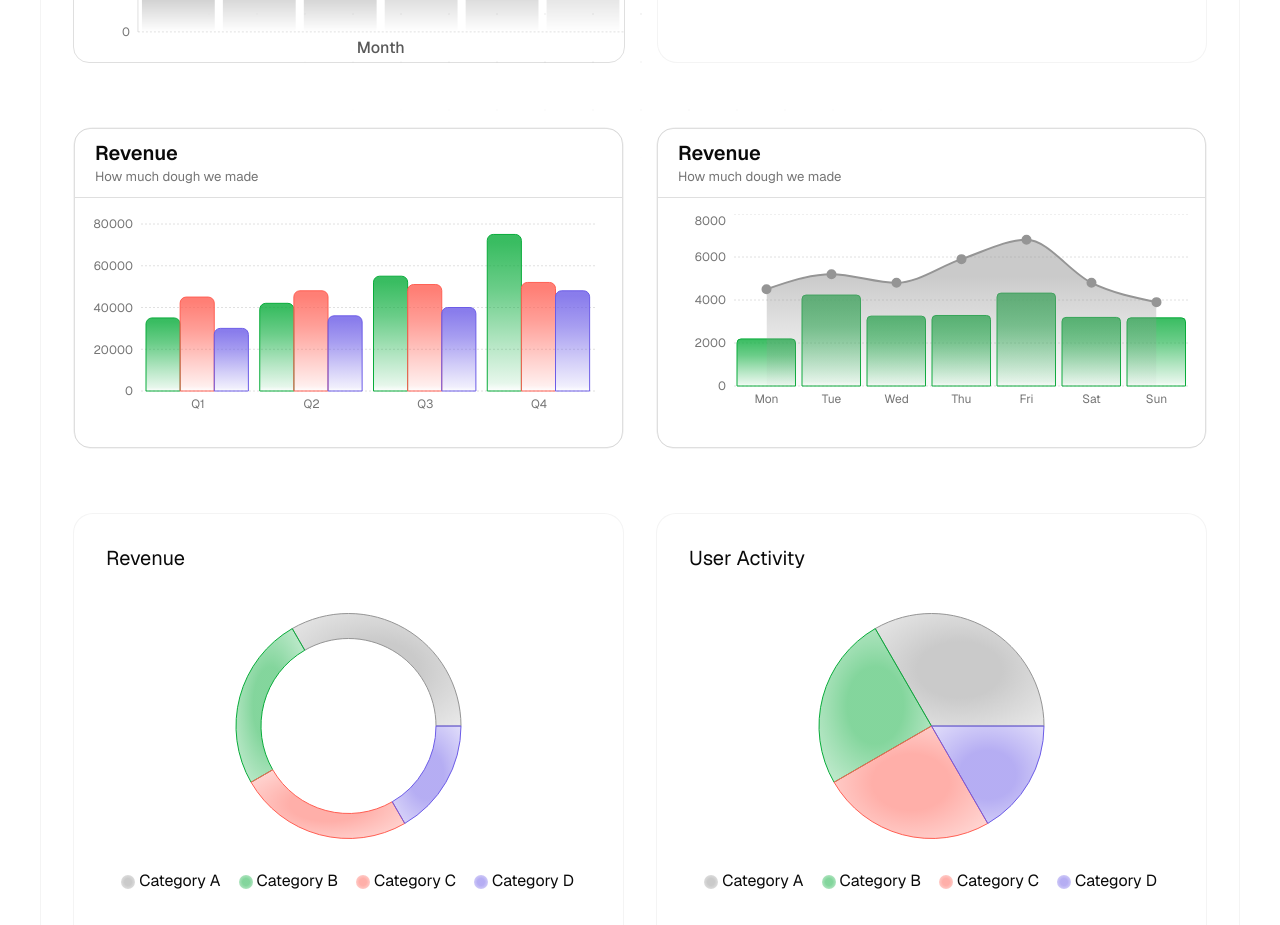
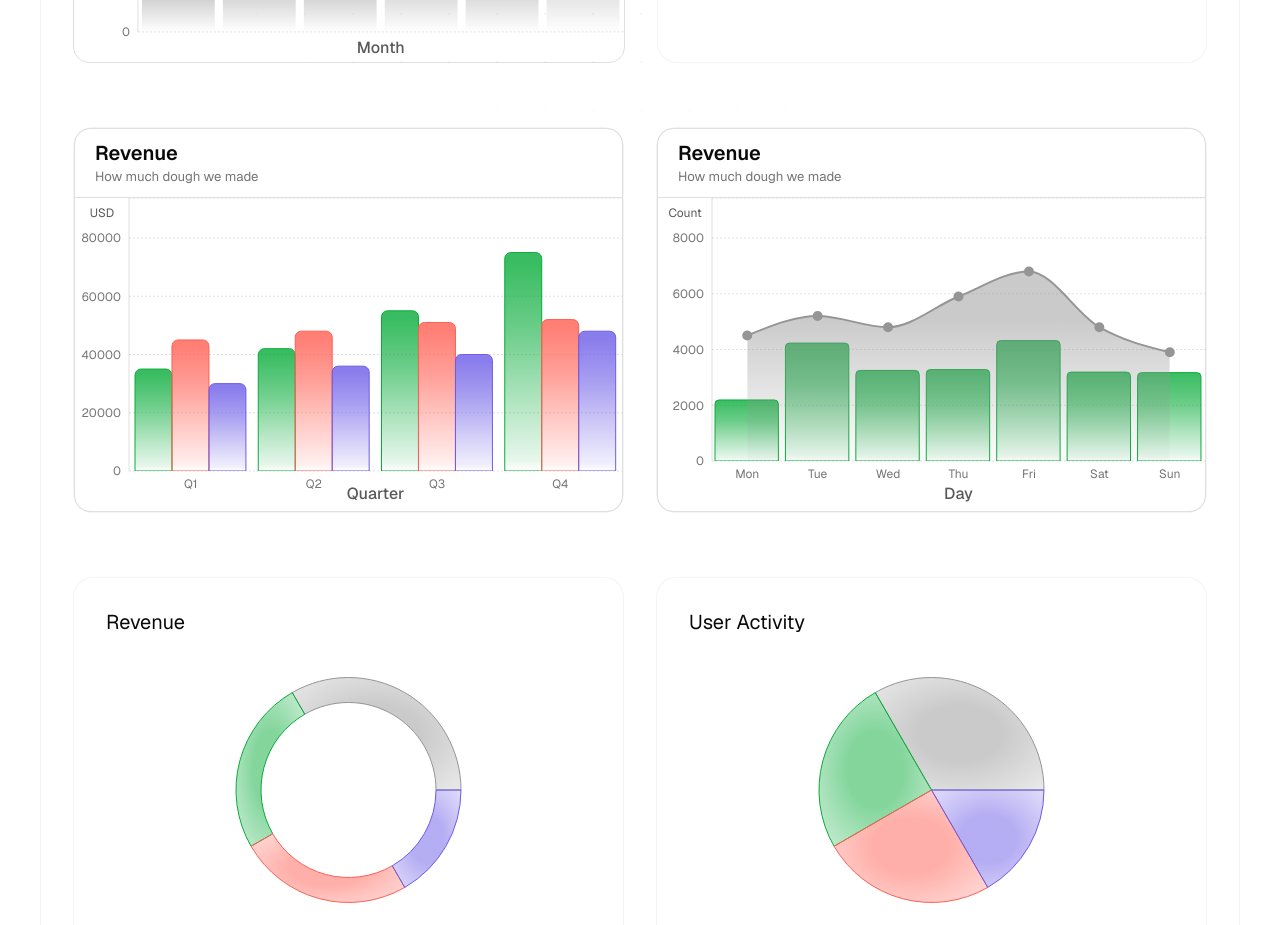
Before and after one commit to once-ui-system/nextjs-starter, a Next.js app: page / in a window 1280 px wide. Shown: the part 6040-6965 px from the top of the page. Built offline with nearby package versions, Linux system fonts and the light colour scheme.

Commit message:
Refactor LineBarGraph and MultiBarGraph for improved styling and layout consistency

```diff
--- a/src/app/page.tsx
+++ b/src/app/page.tsx
@@ -1009,8 +1009,6 @@ export default function Home() {
                   border="neutral-alpha-medium"
                   title="Revenue"
                 description="How much dough we made"
-                  hideAxisTitles
-                    height={20}
                     data={[
                       { name: "Q1", value1: 35000, value2: 45000, value3: 30000 },
                       { name: "Q2", value1: 42000, value2: 48000, value3: 36000 },
@@ -1030,7 +1028,6 @@ export default function Home() {
                   <LineBarGraph
                   title="Revenue"
                 description="How much dough we made"
-                    hideAxisTitles
                     border="neutral-alpha-medium"
                     lineColorVariant="info"
                     showArea={true}
--- a/src/once-ui/modules/data/LineBarGraph.tsx
+++ b/src/once-ui/modules/data/LineBarGraph.tsx
@@ -180,14 +180,13 @@ const LineBarGraph: React.FC<LineBarGraphProps> = ({
 
   return (
     <Flex
-      fill
-      radius="l"
-      border={border}
-      align="center"
-      direction="column"
-      vertical="center"
-      background={background}
-      className={blur ? styles.blur : undefined}
+    direction="column"
+    fillHeight
+    fillWidth
+    height={24}
+    border={border}
+    radius="l"
+    data-viz="categorical"
       {...flexProps}
     >
       {title && (
@@ -207,11 +206,12 @@ const LineBarGraph: React.FC<LineBarGraphProps> = ({
               )}
               </Column>
             )}
-      <Flex padding={title ? "s" : "2"} fill>
+      <Flex fill>
         <ResponsiveContainer width="100%" height="100%">
           <ComposedChart
             data={data}
-            margin={{ left: 10, bottom: 15 }}
+            margin={{ left: 0, bottom: 0, top: 0, right: 0 }}
+            barGap={4}
           >
             <defs>
               {/* Bar gradient */}
@@ -249,43 +249,41 @@ const LineBarGraph: React.FC<LineBarGraphProps> = ({
               dataKey={xAxisKey}
               axisLine={false}
               tickLine={false}
-              tickFormatter = {format => isTimeSeries ? moment(format).format(timeFormat) : format}
-              domain={['auto', 'auto']}
+              height={hideXAxisLabels ? 0 : 50}
               tick={hideXAxisLabels || hideLabels ? false : {
                 fill: "var(--neutral-on-background-weak)",
                 fontSize: 12,
               }}
+
               label={
                 xAxisTitle && !hideXAxisTitle && !hideAxisTitles
-                  ? { value: xAxisTitle,  fontWeight: "500", position: 'bottom', offset: 0, fill: "var(--neutral-on-background-medium)" }
+                  ? { value: xAxisTitle, fontWeight: "500", position: 'bottom', offset: -23, fill: "var(--neutral-on-background-medium)" }
                   : undefined
               }
-              // Make sure to always show the grid even if labels are hidden
-              hide={false}
             />
             <YAxis
+              allowDataOverflow
+              axisLine={{
+                stroke: "var(--neutral-alpha-medium)",
+              }}
+              tickLine={false}
+              padding={{ top: 40 }}
               tick={{
+                fill: "var(--neutral-on-background-weak)",
                 fontSize: 12,
-                fill: "var(--neutral-on-background-weak)",
                }}
-              axisLine={false}
-              tickLine={false}
-              width={yAxisTitle ? 50 : 0}
+              width={yAxisTitle ? 54 : 0}
               label={
                 yAxisTitle && !hideYAxisTitle && !hideAxisTitles
                   ? {
                       value: yAxisTitle,
-                      angle: -90, // Rotate the label 90 degrees counter-clockwise
-                      position: 'left',
-                      fontWeight: "500",
-                      dx: 0, // Move label to the left
-                      dy: -20, // Adjust vertical position
+                      position: 'insideTop',
+                      offset: 10,
+                      fontSize: 12,
                       fill: "var(--neutral-on-background-medium)"
                     }
                   : undefined
               }
-              // Make sure to always show the grid even if labels are hidden
-              hide={false}
             />
             <Tooltip
               content={<CustomTooltip isTimeSeries={isTimeSeries} timeFormat={timeFormat} />}
--- a/src/once-ui/modules/data/MultiBarGraph.tsx
+++ b/src/once-ui/modules/data/MultiBarGraph.tsx
@@ -166,7 +166,6 @@ const MultiBarGraph: React.FC<MultiBarGraphProps> = ({
       direction="column"
       vertical="center"
       background={background}
-      className={blur ? styles.blur : undefined}
       {...flexProps}
     >
 
@@ -187,13 +186,12 @@ const MultiBarGraph: React.FC<MultiBarGraphProps> = ({
               )}
               </Column>
             )}
-      <Flex padding={title ? "s" : "2"} fill>
+      <Flex fill>
         <ResponsiveContainer width="100%" height="100%">
           <BarChart
             data={data}
-            margin={{ top: 10, right: 10, left: 10, bottom: 10 }}
-            barGap={4} // Small gap between bars in the same group
-            barCategoryGap={1} // Control spacing between different groups (x-axis categories)
+            margin={{ left: 0, bottom: 0, top: 0, right: 0 }}
+            barGap={4}
             >
             <CartesianGrid
               strokeDasharray="2 2"
@@ -205,44 +203,41 @@ const MultiBarGraph: React.FC<MultiBarGraphProps> = ({
                         dataKey={xAxisKey}
                         axisLine={false}
                         tickLine={false}
+                        tick={hideXAxisLabels || hideLabels ? false : {
+                          fill: "var(--neutral-on-background-weak)",
+                          fontSize: 12,
+                        }}
+
+                        height={hideXAxisLabels || hideLabels ? 0 : 40}
+                        label={
+                          xAxisTitle && !hideXAxisTitle && !hideAxisTitles
+                            ? { value: xAxisTitle, fontWeight: "500", position: 'bottom', offset: -23, fill: "var(--neutral-on-background-medium)" }
+                            : undefined
+                        }
+                      />
+                      <YAxis
+                        allowDataOverflow
+                        axisLine={{
+                          stroke: "var(--neutral-alpha-medium)",
+                        }}
+                        tickLine={false}
+                        padding={{ top: 40 }}
                         tick={{
                           fill: "var(--neutral-on-background-weak)",
                           fontSize: 12,
                          }}
-              tickFormatter = {format => isTimeSeries ? moment(format).format(timeFormat) : format}
-              domain={['auto', 'auto']}
-              hide={hideLabels || hideXAxisLabels}
-              label={
-              xAxisTitle && !hideXAxisTitle && !hideAxisTitles
-                ? { value: xAxisTitle,               fontWeight: "500",
-                  position: 'bottom', offset: -2, fill: "var(--neutral-on-background-medium)" }
-                : undefined
-              }
-            />
-            <YAxis
-              axisLine={false}
-              tickLine={false}
-              tick={{
-                fill: "var(--neutral-on-background-weak)",
-              fontSize: 12,
-              }}
-              width={yAxisTitle ? 40 : 0} // Adjust width based on number of bars
+                        width={yAxisTitle ? 54 : 0}
                         label={
                           yAxisTitle && !hideYAxisTitle && !hideAxisTitles
                             ? {
                                 value: yAxisTitle,
-                      angle: -90, // Rotate the label 90 degrees counter-clockwise
-                      position: 'left',
-                      fontWeight: "500",
-                      dx: 0, // Move label to the left
-                      dy: -20, // Adjust vertical position
+                                position: 'insideTop',
+                                offset: 10,
+                                fontSize: 12,
                                 fill: "var(--neutral-on-background-medium)"
                               }
                             : undefined
                         }
-              domain={[0, "auto"]} // Start from 0, auto-scale the upper bound
-              allowDataOverflow={false} // Prevent data from exceeding the domain
-              hide={hideLabels || hideYAxisLabels}
                       />
             <Tooltip
               content={
```
Lines whose indentation alone changed are shown as unchanged.
